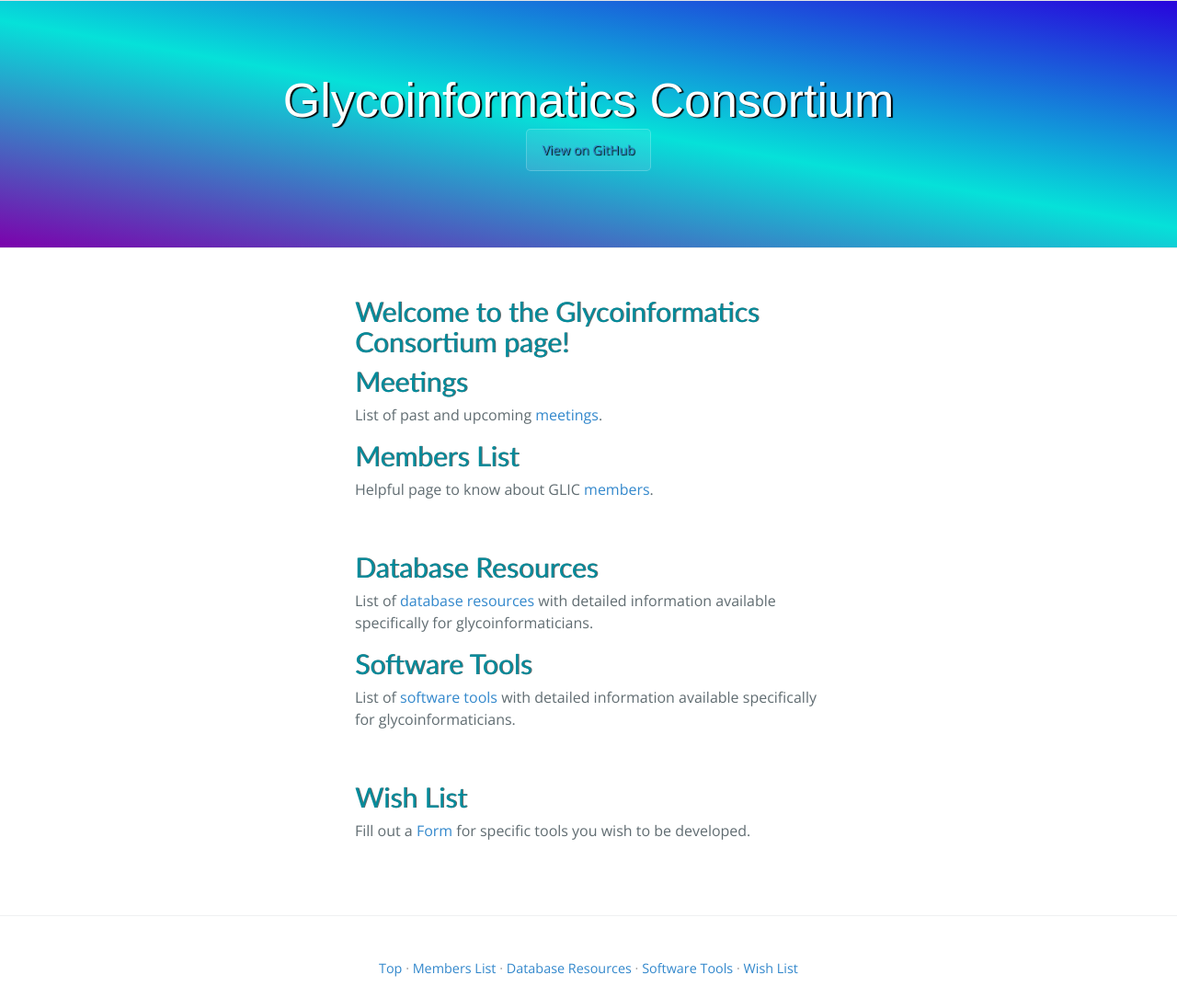
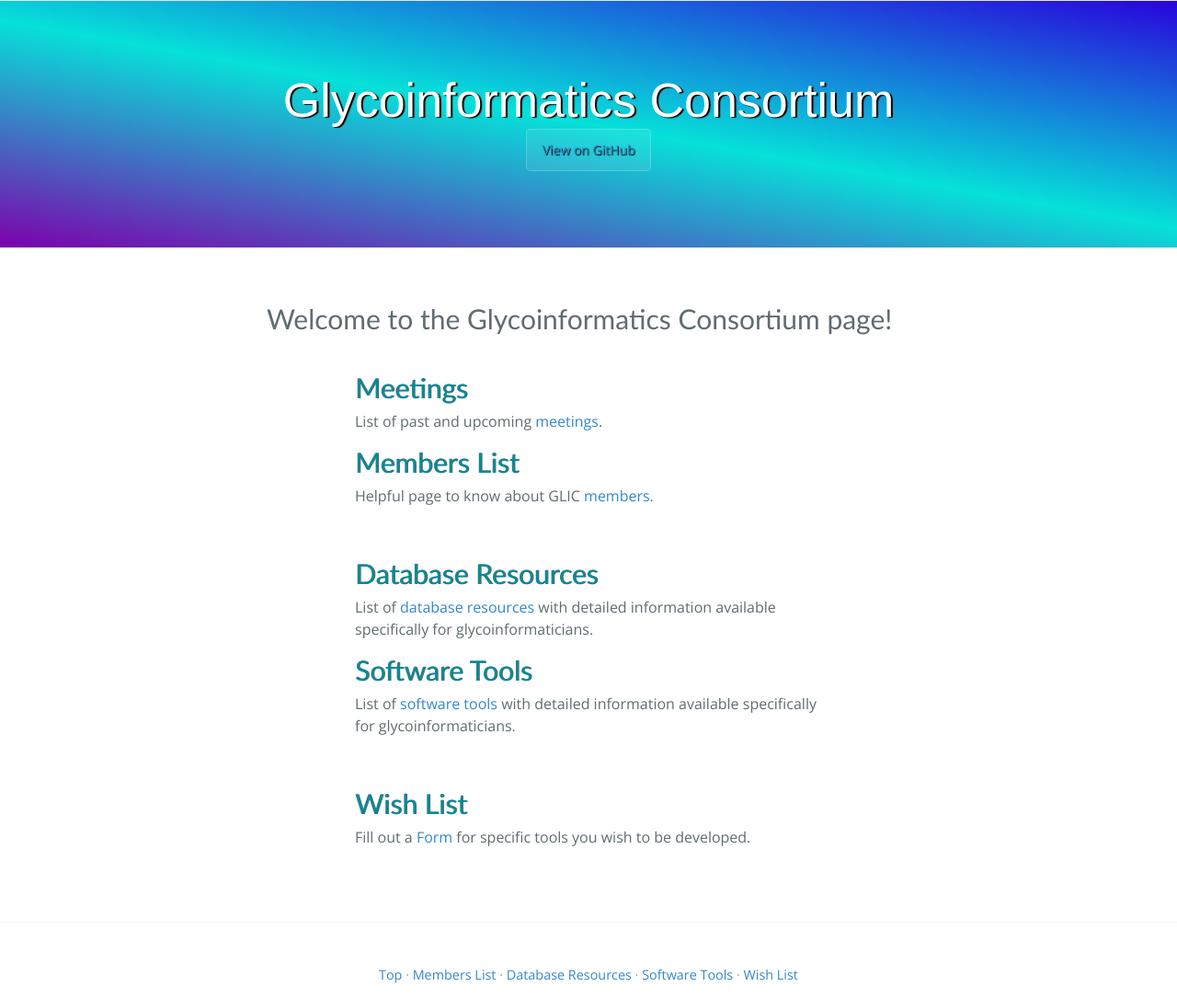
Before and after one commit to AokiCE/testglicpage, a Jekyll site: the page built from index.md, in a window 1280 px wide. Shown: the whole page at 92% size. Built offline with Jekyll 4.4.1, drawn with Linux system fonts in a browser that asks for light colours; nearby versions of some CDN libraries.

Commit message:
Update top.html

```diff
--- a/_layouts/top.html
+++ b/_layouts/top.html
@@ -8,12 +8,12 @@
 
 	<div role="main">
 		<article>
-			<div class="content">
-			    <section class="main-content">
 		<h2>Welcome to the Glycoinformatics Consortium page!</h2>
 		     {% for section in page.sections %}
 			<div>{{ section | textilize }}</div>
 	       	     {% endfor %}
+			<div class="content">
+			    <section class="main-content">
 	              {{ content }}
 	            </section>
 	        </div>
```
